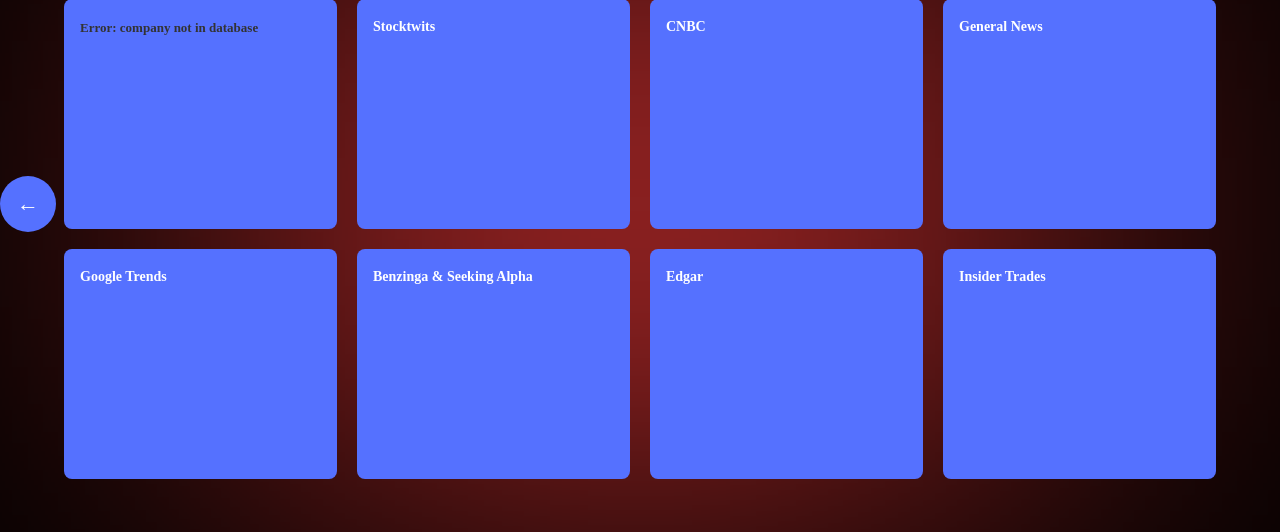
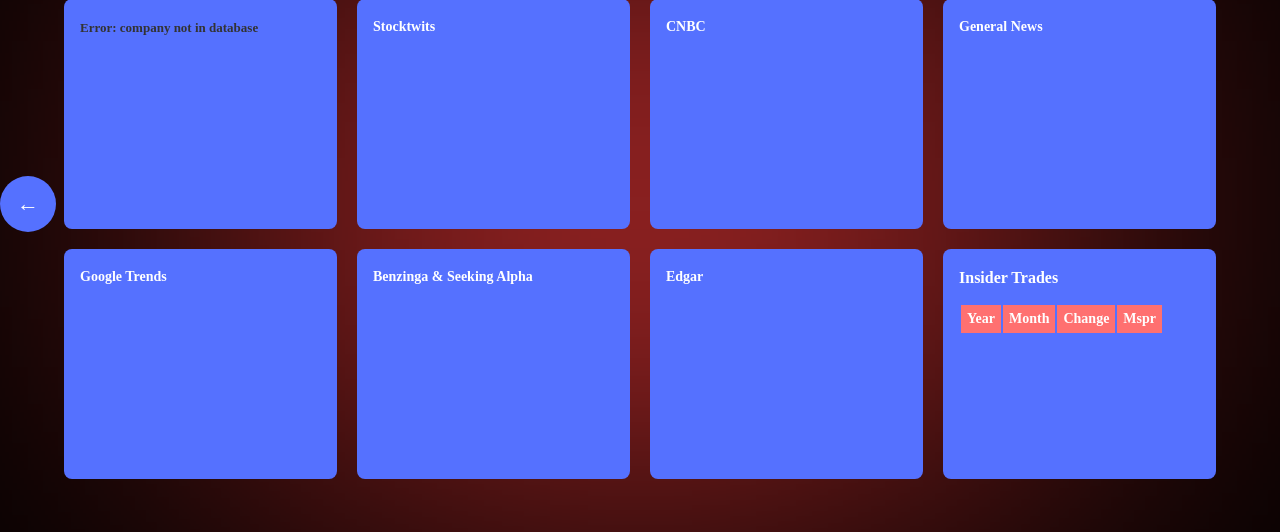
Before and after one commit to jams-ctrl/Stocks, a Flask app: page /newsPanel.html in a window 1280 px wide. Shown: the part 196-728 px from the top of the page. Run offline with Flask 3, Linux system fonts and the light colour scheme; lists and menus that the app fills with data are empty; parts of the project's set-up code (start-up, migrations or seed data) failed here and were passed over.

Commit message:
Added insider trades table to news panel; finished news panel

```diff
--- a/web_scrapers/finnhub_scraper.py
+++ b/web_scrapers/finnhub_scraper.py
@@ -66,5 +66,4 @@
     # print(get_finnhub_mentions(ticker))
     # print(get_price(ticker))
     # print(get_neighbours(ticker))
-    print(financials(ticker))
     print(insider_trades(ticker))
--- a/webapp/app.py
+++ b/webapp/app.py
@@ -22,6 +22,8 @@
 from company_name_manager import get_other_names, get_top_50
 
 from model.prediction import predict_latest
+
+from web_scrapers.finnhub_scraper import insider_trades
 
 app = Flask(__name__)
 
@@ -63,11 +65,12 @@
         cnbc = cnbc_summary(conn, ticker)
         wallStreet = wall_street_summary(conn, ticker)
         benzinga = benzinga_summary(conn, ticker)
+        insiderTrades = insider_trades(ticker)
         # uses ai model to predict
         prediction, confidence,probabilities = predict_latest(ticker)
         bot = {"prediction": prediction, "confidence": confidence,"probabilities": probabilities}
     # sends to stockSearcher html template
-    return jsonify ({"ticker": ticker, "edgar": edgar, "stocktwits": stocktwits, "news": news, "yahoo": yahoo, "cnbc": cnbc, "bot": bot,"wallStreet": wallStreet, "benzinga": benzinga})
+    return jsonify ({"ticker": ticker, "edgar": edgar, "stocktwits": stocktwits, "news": news, "yahoo": yahoo, "cnbc": cnbc, "bot": bot,"wallStreet": wallStreet, "benzinga": benzinga, "insiderTrades": insiderTrades})
 
 @app.route("/stockSearcher.html")
 def stockSearcher():
--- a/webapp/templates/newsPanel.html
+++ b/webapp/templates/newsPanel.html
@@ -17,7 +17,18 @@
             </div>
             <div class="box-item" id="Benzinga">Benzinga & Seeking Alpha</div>
             <div class="box-item" id="Edgar">Edgar</div>
-            <div class="box-item">Insider Trades</div>
+            <div class="box-item">
+                <p class="data-title">Insider Trades</p>
+                <table id="insiderTable">
+                    <thead style="background: #ff7070;">
+                        <th style="text-align: left; padding:6px">Year</th>
+                        <th style="text-align: left; padding:6px">Month</th>
+                        <th style="text-align: left; padding:6px">Change</th>
+                        <th style="text-align: left; padding:6px">Mspr</th>
+                    </thead>
+                    <tbody id="insiderBody" style="background: #ff7070;"></tbody>
+                </table>
+            </div>
         </div>
         <!-- install graph library -->
         <script src="https://cdn.jsdelivr.net/npm/chart.js@4.4.1/dist/chart.umd.min.js"></script>
@@ -133,14 +144,34 @@
                                     },
                                     y:
                                     {
+                                        beginAtZero: true,
                                         ticks: {color: '#ffffff'},
                                         grid: {color: 'rgba(255, 255, 255, 0.25)'}
+
                                     },
                                 }
                             }
                         });
                      })
                     .catch(err => console.error('Failed to load data.json:', err));
+                    // INSIDER TRADES
+                    let insiderTrades;
+                    let insiderRows = data.insiderTrades.data;
+                    if (insiderRows && insiderRows.length){
+                        insiderRows.sort((a, b) => a.year - b.year || a.month - b.month);
+                        insiderTrades = insiderRows.map(row=>{
+                            return `<tr>
+                                <td style="padding: 6px;text-align: left;">${row.year}</td>
+                                <td style="padding: 6px;text-align: left;">${row.month}</td>
+                                <td style="padding: 6px;text-align: left;">${row.change.toLocaleString()}</td>
+                                <td style="padding: 6px;text-align: left;;">${row.mspr.toFixed(1)}</td>
+                            </tr>`;
+                        }).join('');
+                    } else {
+                        insiderTrades = '<tr><td colspan="4" class="data-text">No recent insider trades.</td></tr>';;
+                    }
+                    let insiderTrades_id = document.getElementById('insiderBody');
+                    insiderTrades_id.innerHTML = insiderTrades;
 
 
                 } catch (e) {
```
Also changed, not shown: web_scrapers/stocktwitsv2_scraper.py (deleted, +0 -15 lines).
